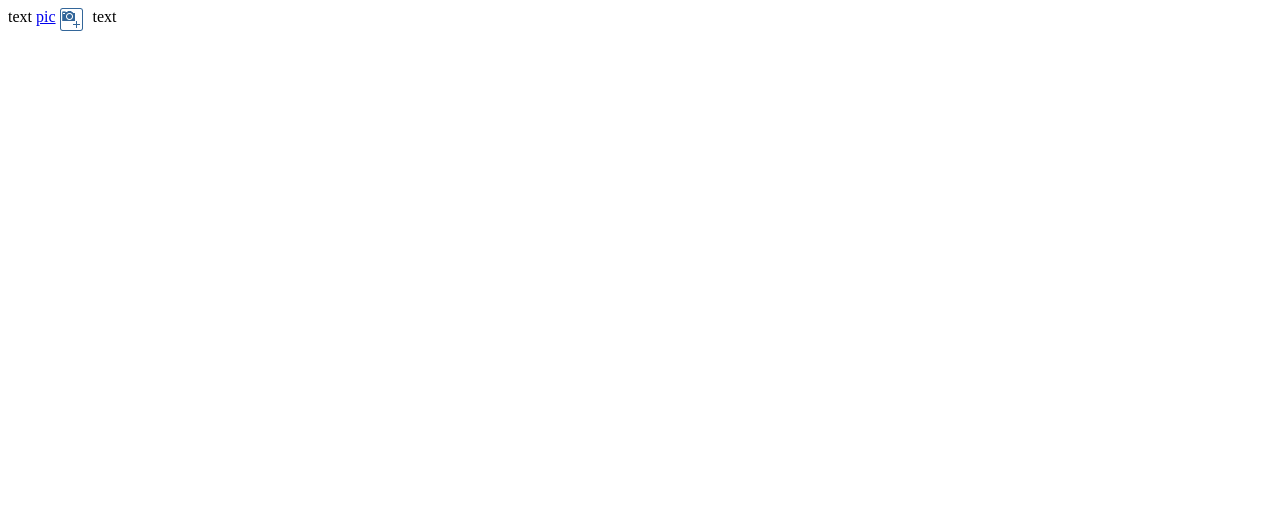
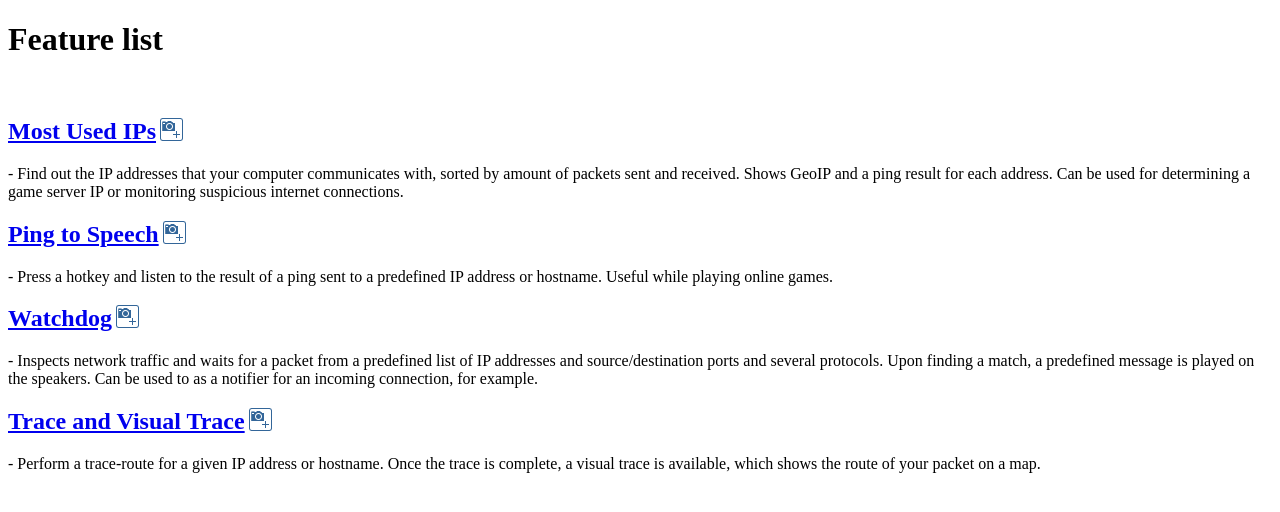
Before and after one commit to ck3ck3/WhoWhatWhere, a plain HTML site: page docs/index.html in a window 1280 px wide. Drawn offline with nearby package versions, Linux system fonts and the light colour scheme.

Commit message:
Update html

```diff
--- a/docs/index.html
+++ b/docs/index.html
@@ -4,12 +4,19 @@
   <meta http-equiv="content-type" content="text/html; charset=UTF-8">
   <link href="style.css" rel="stylesheet">
 
-  <title></title>
+  <title>Mosted Used IPs - Documentation</title>
 </head>
 
 <body>
-text <a class="imgLink" href="http://lorempixel.com/400/200/">pic</a> text
-
+<b><h1>Feature list</h1></b>
+<br>
+<b><h2><a class="imgLink" href="screenshots/MostUsedIPs.png">Most Used IPs</a></h2></b> - Find out the IP addresses that your computer communicates with, sorted by amount of packets sent and received. Shows GeoIP and a ping result for each address. Can be used for determining a game server IP or monitoring suspicious internet connections.
+<br>
+<b><h2><a class="imgLink" href="screenshots/PingToSpeech.png">Ping to Speech</a></h2></b> - Press a hotkey and listen to the result of a ping sent to a predefined IP address or hostname. Useful while playing online games.
+<br>
+<b><h2><a class="imgLink" href="screenshots/Watchdog.png">Watchdog</a></h2></b> - Inspects network traffic and waits for a packet from a predefined list of IP addresses and source/destination ports and several protocols. Upon finding a match, a predefined message is played on the speakers. Can be used to as a notifier for an incoming connection, for example.
+<br>
+<b><h2><a class="imgLink" href="screenshots/VisualTrace.png">Trace and Visual Trace</a></h2></b> - Perform a trace-route for a given IP address or hostname. Once the trace is complete, a visual trace is available, which shows the route of your packet on a map.
 
 <script type="text/javascript" src="//cdnjs.cloudflare.com/ajax/libs/jquery/2.2.1/jquery.js"></script>
 <script type="text/javascript" src="script.js"></script>
```
